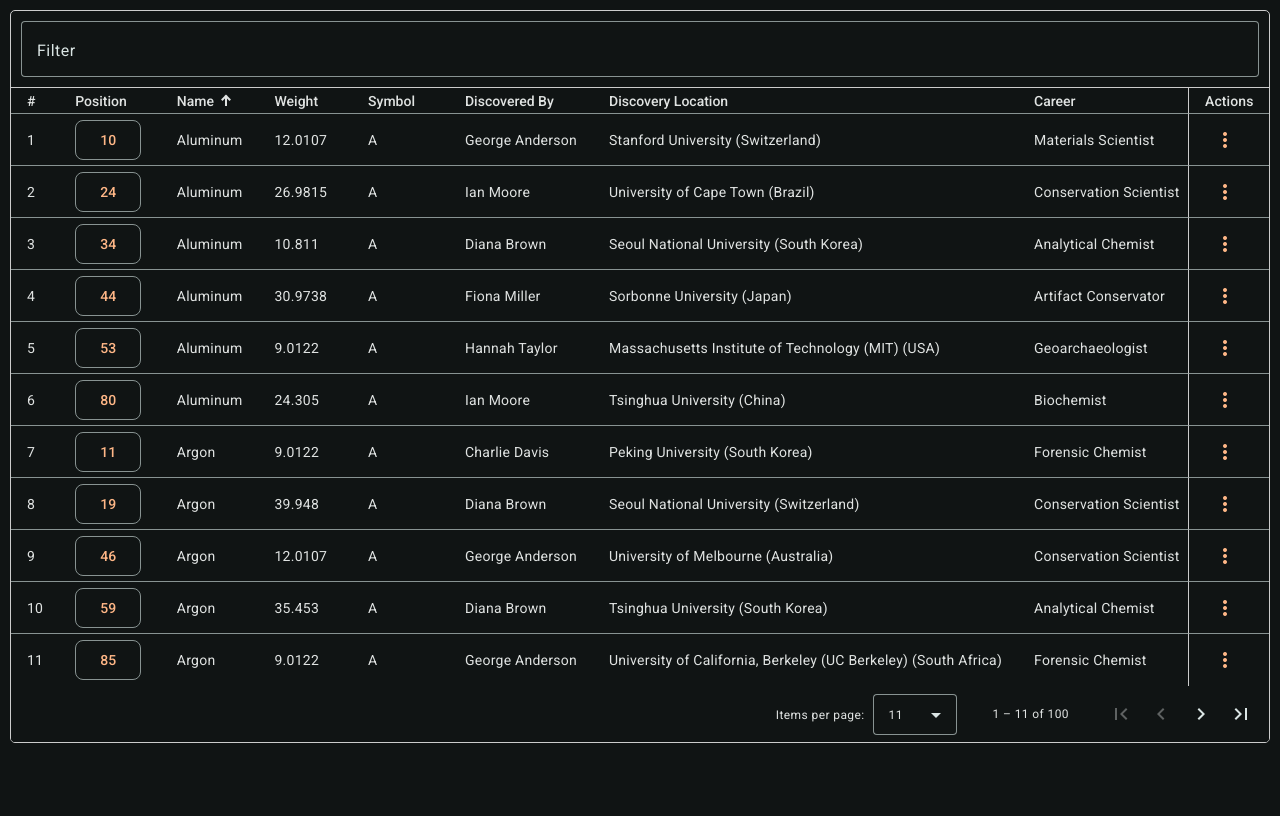
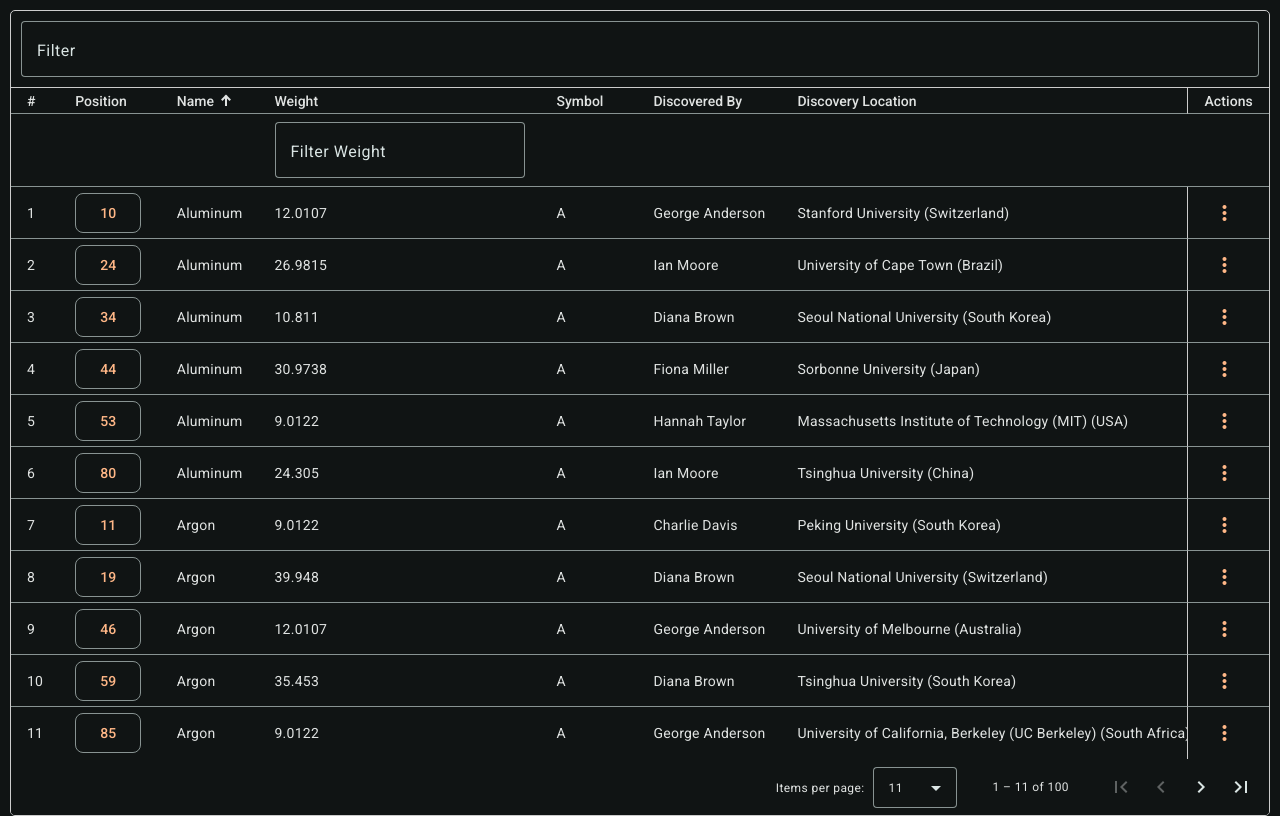
Before and after one commit to this-wastes-time/sp1-custom-table, an Angular app in the folder sp1-custom-table/: page / in a window 1280 px wide. Built offline with nearby package versions, Linux system fonts and the light colour scheme.

Commit message:
#4 add main table filter and column filters; text filter support only currently

```diff
--- a/sp1-custom-table/src/app/app.component.ts
+++ b/sp1-custom-table/src/app/app.component.ts
@@ -161,6 +161,10 @@ export class AppComponent {
         field: 'weight',
         header: 'Weight',
         sortable: true,
+        filterOptions: {
+          type: 'text',
+          filterable: true,
+        }
       },
       {
         field: 'symbol',
@@ -233,7 +237,7 @@ export class AppComponent {
       },
     ],
     stickyActions: true,
-    tableFilterOptions: {
+    filterOptions: {
       id: 'table-filter',
       label: 'Filter',
       placeholder: 'Example: Hydrogen',
@@ -261,7 +265,7 @@ export class AppComponent {
       career: CAREERS[Math.round(Math.random() * (CAREERS.length - 1))],
       online: pos % 4 === 0,
       age: AGES[Math.round(Math.random() * (AGES.length - 1))],
-      married: name.charAt(0) === 'P',
+      married: name.charAt(0) === 'P' ? 'Yes' : 'No',
       company: COMPANIES[Math.round(Math.random() * (COMPANIES.length - 1))],
     };
   }
--- a/sp1-custom-table/src/app/components/custom-table/custom-table.component.html
+++ b/sp1-custom-table/src/app/components/custom-table/custom-table.component.html
@@ -1,11 +1,12 @@
 <div class="outer-table-container">
   <div class="table-paginator-container">
-    @if (tableConfig.tableFilterOptions) {
+    @if (tableConfig.filterOptions) {
       <div class="table-filter-container">
-        <app-search-box [id]="tableConfig.tableFilterOptions.id ?? ''"
-          [label]="tableConfig.tableFilterOptions.label ?? ''"
-          [placeholder]="tableConfig.tableFilterOptions.placeholder ?? ''"
-          (inputChange)="applyFilter($event)"></app-search-box>
+        <app-search-box [id]="tableConfig.filterOptions.id ?? ''"
+          [label]="tableConfig.filterOptions.label ?? ''"
+          [placeholder]="tableConfig.filterOptions.placeholder ?? ''"
+          (inputChange)="applyFilter($event)">
+        </app-search-box>
       </div>
     }
 
@@ -23,15 +24,24 @@
         @if (tableConfig.showRowNumbers) {
           <ng-container matColumnDef="#">
             <th mat-header-cell *matHeaderCellDef> # </th>
-            <td mat-cell *matCellDef="let row; let i = index"> {{ getRowOffset(i) }} </td>
+            <td mat-cell *matCellDef="let row; let i = index"> {{ getRowNumber(i) }} </td>
           </ng-container>
+
+          <!-- Filter column for numbered rows. -->
+          @if (displayColumnsFilters.length > 0) {
+            <ng-container matColumnDef="#-filter">
+              <th mat-header-cell *matHeaderCellDef></th>
+            </ng-container>
+          }
         }
 
         <!-- Columns generated from table configuration. -->
         @for (column of tableConfig.columns; track column) {
           <ng-container matColumnDef="{{ column.field }}">
             <th mat-header-cell *matHeaderCellDef mat-sort-header
-              sortActionDescription="Sort by {{column.field}}" [disabled]="!column.sortable"> {{ column.header }} </th>
+              sortActionDescription="Sort by {{column.field}}" [disabled]="!column.sortable">
+              {{ column.header }}
+            </th>
             <td mat-cell *matCellDef="let row" [ngClass]="column.cellClass?.(row) ?? ''">
               @switch (column.cellTemplate) {
                 @case ('button') {
@@ -46,6 +56,20 @@
               }
             </td>
           </ng-container>
+        }
+
+        @if (displayColumnsFilters.length > 0) {
+          @for (column of tableConfig.columns; track column; let i = $index) {
+            <ng-container matColumnDef="{{ column.field }}-filter">
+              <th mat-header-cell *matHeaderCellDef>
+                @switch (column.filterOptions?.type) {
+                  @case ('text') {
+                    <ng-container *ngTemplateOutlet="textFilter; context: { $implicit: column, filters: columnFilters }"></ng-container>
+                  }
+                }
+              </th>
+            </ng-container>
+          }
         }
 
         <!-- Column for row actions. -->
@@ -67,9 +91,19 @@
               </mat-menu>
             </td>
           </ng-container>
+
+          <!-- Filter column for row actions. -->
+          @if (displayColumnsFilters.length > 0) {
+            <ng-container matColumnDef="actions-filter" [stickyEnd]="tableConfig.stickyActions">
+              <th mat-header-cell *matHeaderCellDef></th>
+            </ng-container>
+          }
         }
 
         <tr mat-header-row *matHeaderRowDef="displayColumns; sticky: tableConfig.stickyHeaders"></tr>
+        @if (displayColumnsFilters.length > 0) {
+          <tr mat-header-row *matHeaderRowDef="displayColumnsFilters; sticky: tableConfig.stickyHeaders"></tr>
+        }
         <tr mat-row *matRowDef="let row; columns: displayColumns"
           [class.showActions]="tableConfig.rowActions"
           [ngClass]="tableConfig.rowClass?.(row) ?? ''"></tr>
@@ -102,3 +136,19 @@
 <ng-template #checkboxTemplate let-inputs>
   <mat-checkbox [color]="'primary'" [checked]="inputs.checked" ></mat-checkbox>
 </ng-template>
+
+<!-- Defined Column Filter Templates -->
+<!-- Text, maybe tweak SearchBox so it can be utilized here? -->
+<ng-template #textFilter let-column let-filters="filters">
+  <mat-form-field>
+    <mat-label> Filter {{ column.header }} </mat-label>
+    <input matInput [(ngModel)]="filters[column.field]" (keyup)="applyFilters()">
+    @if (filters[column.field]) {
+      <button mat-icon-button matSuffix
+        (click)="filters[column.field] = ''; applyFilters()"
+        [attr.aria-label]="'Clear {{column.header}} filter'">
+        <mat-icon>close</mat-icon>
+      </button>
+    }
+  </mat-form-field>
+</ng-template>
--- a/sp1-custom-table/src/app/components/custom-table/custom-table.component.scss
+++ b/sp1-custom-table/src/app/components/custom-table/custom-table.component.scss
@@ -25,6 +25,17 @@ table {
   td {
     white-space: nowrap;
   }
+
+  tr {
+    &.mat-mdc-no-data-row {
+      white-space: nowrap;
+    }
+  }
+
+  .mat-mdc-form-field {
+    margin: .5rem auto;
+    min-width: 250px;
+  }
 }
 
 .mat-mdc-header-row {
--- a/sp1-custom-table/src/app/components/custom-table/custom-table.component.ts
+++ b/sp1-custom-table/src/app/components/custom-table/custom-table.component.ts
@@ -22,19 +22,50 @@ export class CustomTableComponent implements OnChanges, AfterViewInit {
 
   // Table data vars.
   dataSource = new MatTableDataSource<any>(); // MatTableDataSource instance
+  globalFilter!: string; // Filter string from main search box
 
   // Table column vars.
   displayColumns: string[] = [];
+  displayColumnsFilters: string[] = [];
+  columnFilters: Record<string, string> = {}; // Store filters for each column
 
   constructor(
     private announcer: LiveAnnouncer,
     private detector: ChangeDetectorRef
-  ) { }
+  ) {
+    this.dataSource.filterPredicate = (row: any, filter: string) => {
+      const { globalFilter, columnFilters } = JSON.parse(filter);
+
+      // Apply global filter (matches any column)
+      if (globalFilter) {
+        const matchesGlobal = Object.keys(row).some((key) =>
+          row[key]?.toString().toLowerCase().includes(globalFilter.toLowerCase())
+        );
+        if (!matchesGlobal) {
+          return false;
+        }
+      }
+
+      // Apply column-specific filters
+      return this.tableConfig.columns.every((column) => {
+        if (!column.filterOptions?.filterable || !columnFilters[column.field]) {
+          return true; // Skip columns without filters
+        }
+        const filterValue = columnFilters[column.field].toLowerCase();
+        const cellValue = row[column.field]?.toString().toLowerCase();
+        return cellValue.includes(filterValue);
+      });
+    };
+  }
 
   ngOnChanges(changes: SimpleChanges): void {
     // When a table configuration comes in, set the columns.
     if (changes['tableConfig']?.currentValue) {
       this.generateDisplayColumns();
+      // If any column has a filter, generate the filter columns.
+      if (this.tableConfig.columns.some((col) => col.filterOptions?.filterable)) {
+        this.generateDisplayColumnsFilters();
+      }
     }
 
     // When the data for the table comes in, update the Observable.
@@ -64,7 +95,11 @@ export class CustomTableComponent implements OnChanges, AfterViewInit {
     }
   }
 
-  protected getRowOffset(index: number): number {
+  private generateDisplayColumnsFilters(): void {
+    this.displayColumnsFilters = this.displayColumns.map(col => `${col}-filter`);
+  }
+
+  protected getRowNumber(index: number): number {
     return this.paginator?.pageIndex * this.paginator?.pageSize + index + 1;
   }
 
@@ -74,10 +109,15 @@ export class CustomTableComponent implements OnChanges, AfterViewInit {
   }
 
   protected applyFilter(filterString: string): void {
-    this.dataSource.filter = filterString.trim().toLowerCase();
+    this.globalFilter = filterString;
+    this.applyFilters();
+  }
 
-    if (this.dataSource.paginator) {
-      this.dataSource.paginator.firstPage();
-    }
+  protected applyFilters() {
+    // Combine global and column filters into one object for MatTableDataSource
+    this.dataSource.filter = JSON.stringify({
+      globalFilter: this.globalFilter,
+      columnFilters: this.columnFilters,
+    });
   }
 }
--- a/sp1-custom-table/src/app/components/custom-table/custom-table.module.ts
+++ b/sp1-custom-table/src/app/components/custom-table/custom-table.module.ts
@@ -8,9 +8,17 @@ import { MatPaginatorModule } from '@angular/material/paginator';
 import { MatSortModule } from '@angular/material/sort';
 import { MAT_CHECKBOX_DEFAULT_OPTIONS, MatCheckboxDefaultOptions, MatCheckboxModule } from '@angular/material/checkbox';
 import { SearchBoxComponent } from '../search-box/search-box.component';
+import { MAT_FORM_FIELD_DEFAULT_OPTIONS, MatFormFieldDefaultOptions, MatFormFieldModule } from '@angular/material/form-field';
+import { FormsModule } from '@angular/forms';
+import { MatInputModule } from '@angular/material/input';
 
 const checkboxConfig: MatCheckboxDefaultOptions = {
   clickAction: 'noop',
+};
+
+const formFieldConfig: MatFormFieldDefaultOptions = {
+  appearance: 'outline',
+  subscriptSizing: 'dynamic'
 };
 
 @NgModule({
@@ -25,6 +33,9 @@ const checkboxConfig: MatCheckboxDefaultOptions = {
     MatSortModule,
     MatCheckboxModule,
     SearchBoxComponent,
+    MatFormFieldModule,
+    MatInputModule,
+    FormsModule,
   ],
   exports: [
     CommonModule,
@@ -36,9 +47,13 @@ const checkboxConfig: MatCheckboxDefaultOptions = {
     MatSortModule,
     MatCheckboxModule,
     SearchBoxComponent,
+    MatFormFieldModule,
+    MatInputModule,
+    FormsModule,
   ],
   providers: [
     { provide: MAT_CHECKBOX_DEFAULT_OPTIONS, useValue: checkboxConfig },
+    { provide: MAT_FORM_FIELD_DEFAULT_OPTIONS, useValue: formFieldConfig },
   ]
 })
 export class CustomTableModule { }
--- a/sp1-custom-table/src/app/components/custom-table/models/table.model.ts
+++ b/sp1-custom-table/src/app/components/custom-table/models/table.model.ts
@@ -1,6 +1,6 @@
 import { Pagination } from '../../custom-paginator/models/paginator.model';
 import { Column } from './column.model';
-import { Filter } from './filter.model';
+import { TableFilter } from './filter.model';
 import { RowAction } from './row-action.model';
 import { Sort } from './sort.model';
 
@@ -14,6 +14,6 @@ export interface Table {
   sortOptions?: Sort; // Configuration for sorting
   rowActions?: RowAction[]; // Array of actions available for each row
   stickyActions?: boolean; // Whether the actions column should be sticky
-  tableFilterOptions?: Filter; // Configuration for table filter
+  filterOptions?: TableFilter; // Configuration for table filter
   pagination?: Pagination; // Configuration for pagination
 }
```
Also changed, not shown: sp1-custom-table/src/app/components/custom-table/models/column.model.ts (+5 -2 lines), sp1-custom-table/src/app/components/custom-table/models/filter.model.ts (+9 -1 lines).
